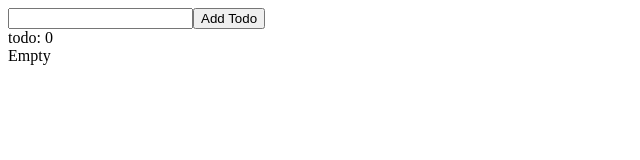
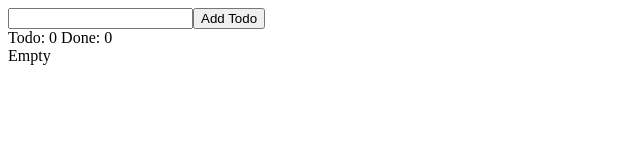
Before and after one commit to Granit-700/todolist-test, a React (Vite) app: page / in a window 1280 px wide. Shown: the top 160 px of the page, without its empty margins (0-640 px from the left). Built offline with nearby package versions, Linux system fonts and the light colour scheme.

Commit message:
feat(TodoToolBar): show count of done todos

```diff
--- a/src/TodoApp.tsx
+++ b/src/TodoApp.tsx
@@ -49,13 +49,17 @@ function TodoApp() {
     return true;
   };
 
+  // debug
   console.log(todos);
-
 
   return (
     <div>
       <TodoInput createTodo={createTodo} />
-      <TodoToolbar deleteAllTodos={deleteAllTodos} todosCount={todos.length} />
+      <TodoToolbar
+        deleteAllTodos={deleteAllTodos}
+        todosCount={todos.length}
+        doneCount={todos.filter(todo => todo.isDone).length}
+      />
       <TodoList
         todos={todos}
         deleteTodo={deleteTodo}
--- a/src/components/TodoToolbar.tsx
+++ b/src/components/TodoToolbar.tsx
@@ -1,10 +1,13 @@
 import type { TodoToolbarProps } from "../types";
 
-const TodoToolbar = ({ deleteAllTodos, todosCount }: TodoToolbarProps) => {
+const TodoToolbar = ({ deleteAllTodos, todosCount, doneCount }: TodoToolbarProps) => {
   return (
     <div>
       <span>
-        todo{todosCount > 1 ? "s" : ""}: {todosCount}
+        Todo{todosCount > 1 ? "s" : ""}: {todosCount}
+      </span>
+      <span>
+        {" "}Done: {doneCount}
       </span>
       {todosCount >= 1 && (
         <button onClick={deleteAllTodos}>Delete All</button>
--- a/src/types.ts
+++ b/src/types.ts
@@ -43,4 +43,5 @@ export interface TodoEditProps {
 export interface TodoToolbarProps {
   deleteAllTodos: () => void;
   todosCount: number;
+  doneCount: number;
 };
```
